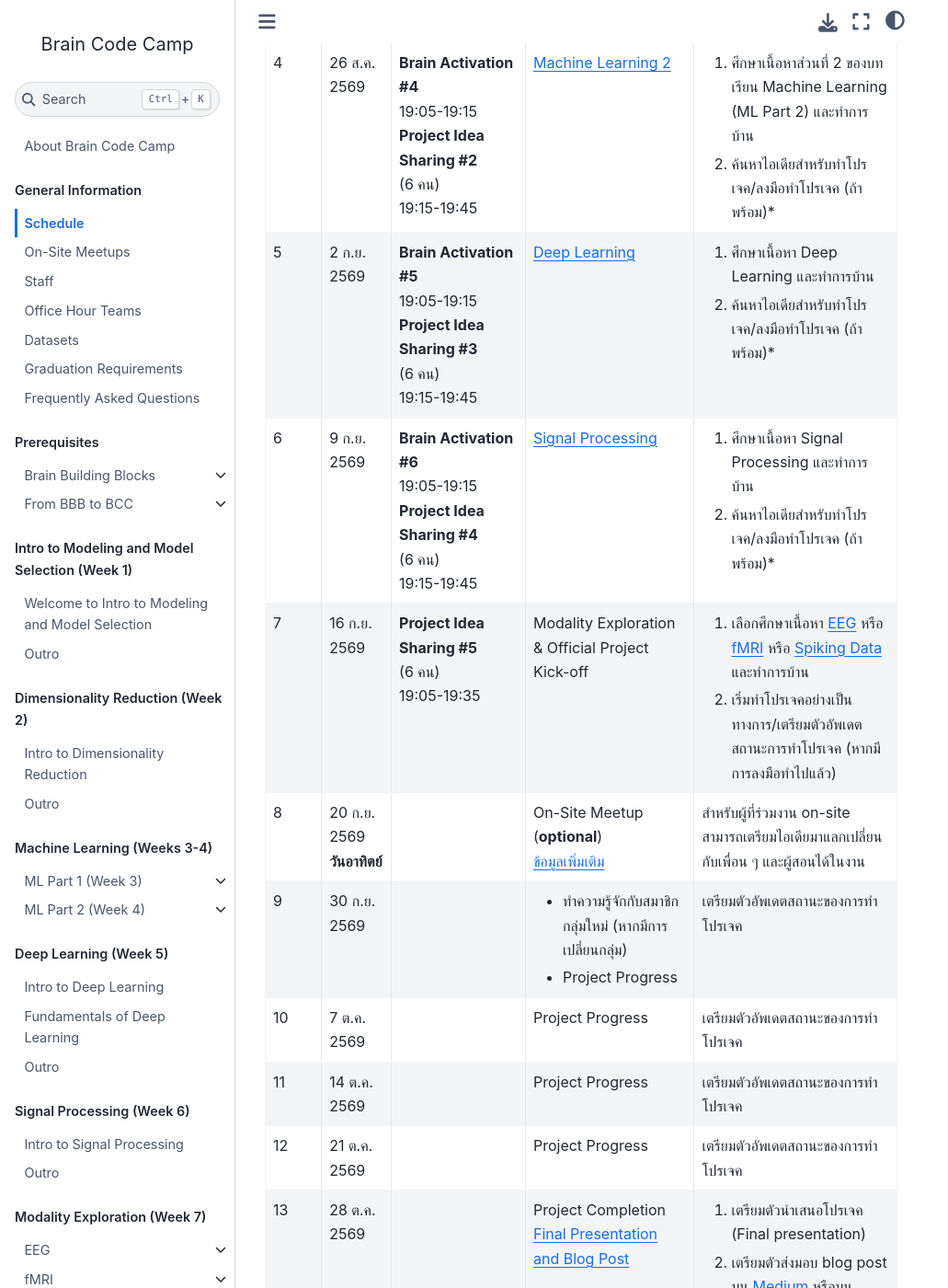
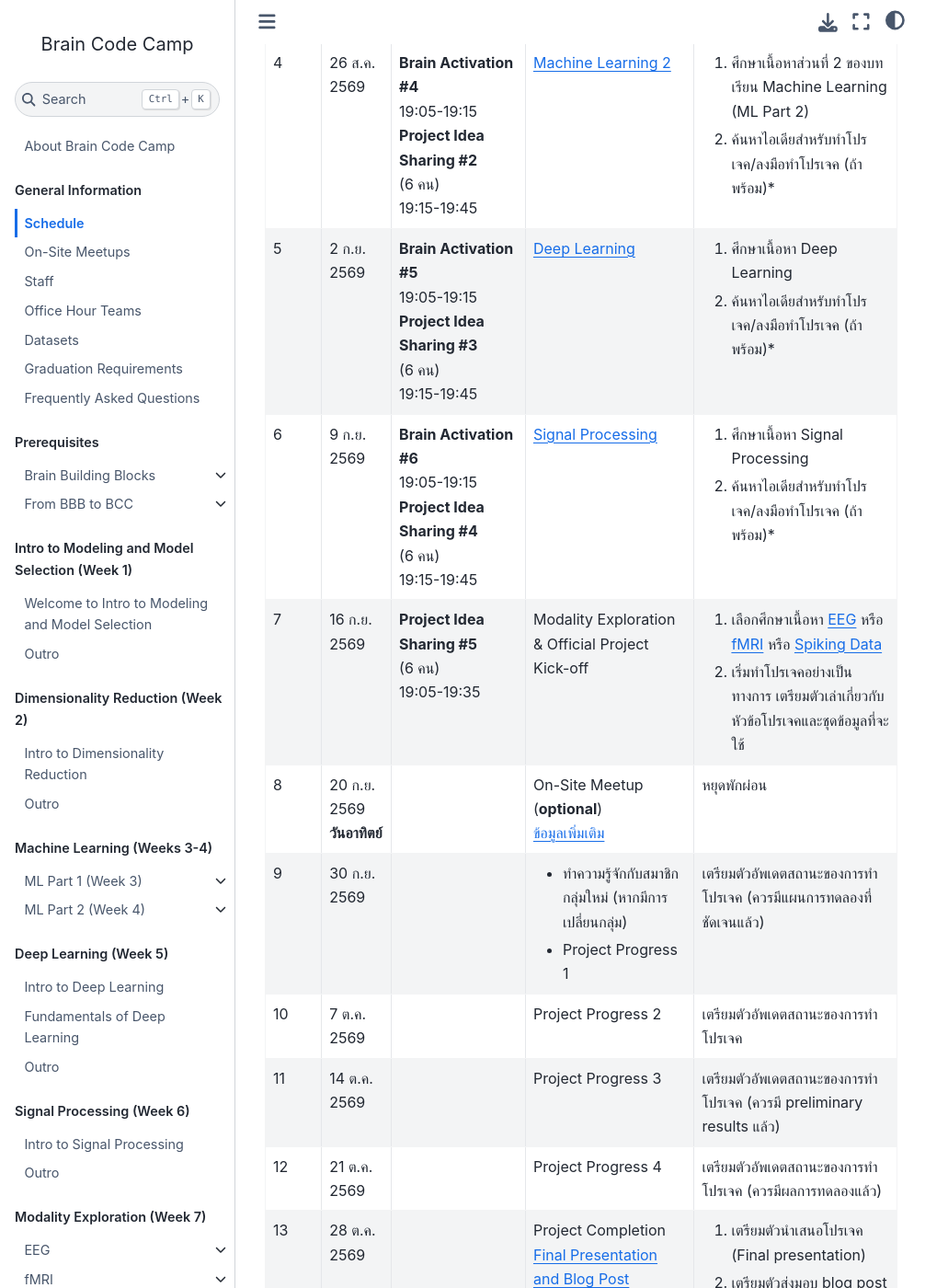
Before and after one commit to braincodecamp/brainCodeCamp2026, a Jupyter Book: the page built from GeneralInfo/schedule.md, in a window 1280 px wide and 1400 px high, scrolled down 1131 px. Shown: the whole window at 92% size, without its empty margins (0-1031 px from the left). Built offline with Jupyter Book 1.0.4 settings and Sphinx 7.4.7 and the Sphinx Book theme 1.1.4, drawn with Linux system fonts in a browser that asks for light colours; pages that are not in the unit, such as notebooks, are missing from menus; some of the changed text lies outside the part shown.

Commit message:
Update schedule

```diff
--- a/GeneralInfo/schedule.md
+++ b/GeneralInfo/schedule.md
@@ -37,7 +37,7 @@
   - **Brain Activation #2**<br>
     19:05-19:15
   - [Dimensionality Reduction](/Fundamentals/DimensionalityReduction/dim_reduct_intro.md)
-  - 1. ศึกษาเนื้อหา Dimensionality Reduction และทำการบ้าน
+  - 1. ศึกษาเนื้อหา Dimensionality Reduction
     2. ค้นหาไอเดียสำหรับทำโปรเจค/ลงมือทำโปรเจค (ถ้าพร้อม)*
 * - 3
   - 19 ส.ค. 2569
@@ -47,7 +47,7 @@
     (6 คน)<br>
     19:15-19:45
   - [Machine Learning 1](/Fundamentals/MachineLearning/ml_part1_intro.md)
-  - 1. ศึกษาเนื้อหาส่วนที่ 1 ของบทเรียน Machine Learning (ML Part 1) และทำการบ้าน
+  - 1. ศึกษาเนื้อหาส่วนที่ 1 ของบทเรียน Machine Learning (ML Part 1)
     2. ค้นหาไอเดียสำหรับทำโปรเจค/ลงมือทำโปรเจค (ถ้าพร้อม)*
 * - 4
   - 26 ส.ค. 2569
@@ -57,7 +57,7 @@
     (6 คน)<br>
     19:15-19:45
   - [Machine Learning 2](/Fundamentals/MachineLearning/ml_part2_intro.md)
-  - 1. ศึกษาเนื้อหาส่วนที่ 2 ของบทเรียน Machine Learning (ML Part 2) และทำการบ้าน
+  - 1. ศึกษาเนื้อหาส่วนที่ 2 ของบทเรียน Machine Learning (ML Part 2)
     2. ค้นหาไอเดียสำหรับทำโปรเจค/ลงมือทำโปรเจค (ถ้าพร้อม)*
 * - 5
   - 2 ก.ย. 2569
@@ -67,7 +67,7 @@
     (6 คน)<br>
     19:15-19:45
   - [Deep Learning](/Fundamentals/DeepLearning/deep_learning_intro.md)
-  - 1. ศึกษาเนื้อหา Deep Learning และทำการบ้าน
+  - 1. ศึกษาเนื้อหา Deep Learning
     2. ค้นหาไอเดียสำหรับทำโปรเจค/ลงมือทำโปรเจค (ถ้าพร้อม)*
 * - 6
   - 9 ก.ย. 2569
@@ -77,7 +77,7 @@
     (6 คน)<br>
     19:15-19:45
   - [Signal Processing](/Fundamentals/SignalProcessing/signal_processing_intro.md)
-  - 1. ศึกษาเนื้อหา Signal Processing และทำการบ้าน
+  - 1. ศึกษาเนื้อหา Signal Processing
     2. ค้นหาไอเดียสำหรับทำโปรเจค/ลงมือทำโปรเจค (ถ้าพร้อม)*
 * - 7
   - 16 ก.ย. 2569
@@ -85,8 +85,8 @@
     (6 คน)<br>
     19:05-19:35
   - Modality Exploration & Official Project Kick-off
-  - 1. เลือกศึกษาเนื้อหา [EEG](ModalityExploration/EEG/eeg.md) หรือ [fMRI](ModalityExploration/fMRI/fMRI.md) หรือ [Spiking Data](ModalityExploration/spikingData/spiking_data.md) และทำการบ้าน
-    2. เริ่มทำโปรเจคอย่างเป็นทางการ/เตรียมตัวอัพเดตสถานะการทำโปรเจค (หากมีการลงมือทำไปแล้ว)
+  - 1. เลือกศึกษาเนื้อหา [EEG](ModalityExploration/EEG/eeg.md) หรือ [fMRI](ModalityExploration/fMRI/fMRI.md) หรือ [Spiking Data](ModalityExploration/spikingData/spiking_data.md)
+    2. เริ่มทำโปรเจคอย่างเป็นทางการ เตรียมตัวเล่าเกี่ยวกับหัวข้อโปรเจคและชุดข้อมูลที่จะใช้
 * - 8
   - 20 ก.ย. 2569<br>
     **วันอาทิตย์**
@@ -94,28 +94,28 @@
   - On-Site Meetup<br>
     (**optional**)<br>
     [ข้อมูลเพิ่มเติม](/GeneralInfo/on-site-meetups.md)
-  - สำหรับผู้ที่ร่วมงาน on-site สามารถเตรียมไอเดียมาแลกเปลี่ยนกับเพื่อน ๆ และผู้สอนได้ในงาน
+  - หยุดพักผ่อน
 * - 9
   - 30 ก.ย. 2569
   -
   - - ทำความรู้จักกับสมาชิกกลุ่มใหม่ (หากมีการเปลี่ยนกลุ่ม)
-    - Project Progress
-  - เตรียมตัวอัพเดตสถานะของการทำโปรเจค
+    - Project Progress 1
+  - เตรียมตัวอัพเดตสถานะของการทำโปรเจค (ควรมีแผนการทดลองที่ชัดเจนแล้ว)
 * - 10
   - 7 ต.ค. 2569
   -
-  - Project Progress
+  - Project Progress 2
   - เตรียมตัวอัพเดตสถานะของการทำโปรเจค
 * - 11
   - 14 ต.ค. 2569
   -
-  - Project Progress
-  - เตรียมตัวอัพเดตสถานะของการทำโปรเจค
+  - Project Progress 3
+  - เตรียมตัวอัพเดตสถานะของการทำโปรเจค (ควรมี preliminary results แล้ว)
 * - 12
   - 21 ต.ค. 2569
   -
-  - Project Progress
-  - เตรียมตัวอัพเดตสถานะของการทำโปรเจค
+  - Project Progress 4
+  - เตรียมตัวอัพเดตสถานะของการทำโปรเจค (ควรมีผลการทดลองแล้ว)
 * - 13
   - 28 ต.ค. 2569
   -
```
